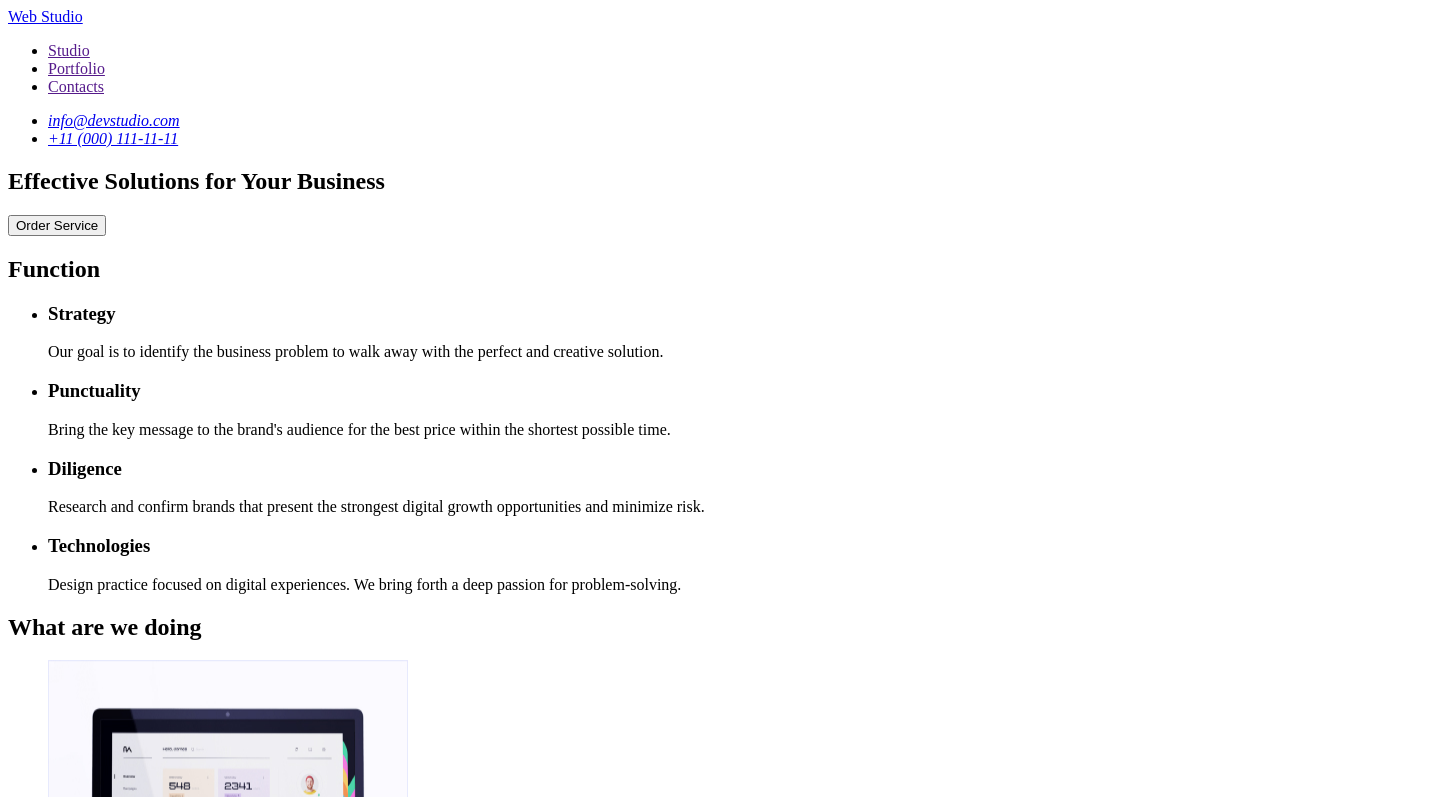
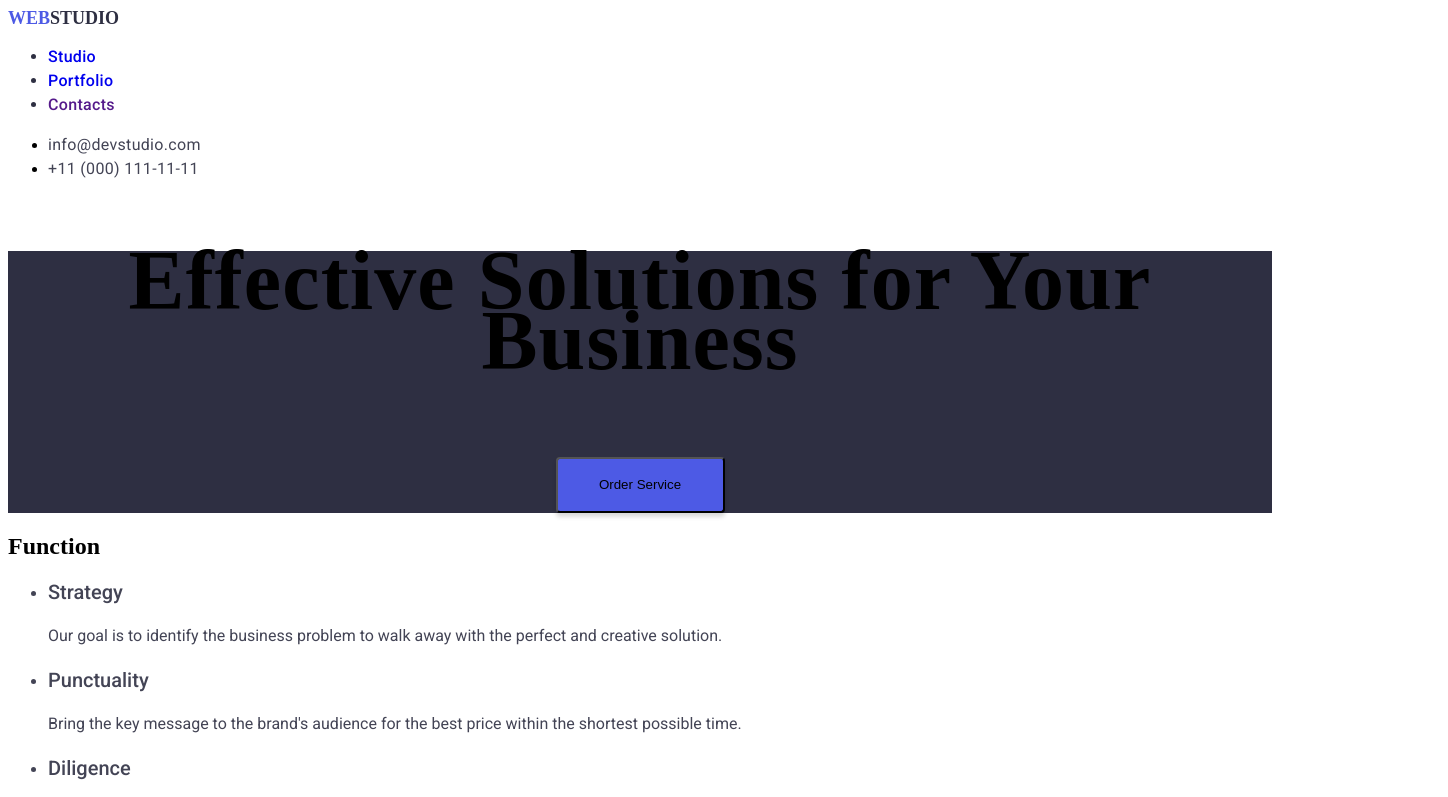
Before and after one commit to Babur1992/goit-markup-hw-02., a plain HTML site: page index.html in a window 1280 px wide. Shown: the top 797 px of the page, 1448 px wide, since content can reach past the window. Drawn offline with Linux system fonts and the light colour scheme.

Commit message:
Моя дз2

```diff
--- /dev/null
+++ b/css/style.css
@@ -0,0 +1,152 @@
+
+a{
+    text-decoration: none;
+}
+/* Logo */
+.logo{
+    font-family: 'Raleway';
+font-style: normal;
+font-weight: 800;
+font-size: 18px;
+line-height: 24px;
+color: #4D5AE5;
+}
+/* Logo Dark */
+.logo-dark{
+    color: #2E2F42;
+}
+/* Menu list */
+.menu-list{
+font-family: 'Roboto';
+font-style: normal;
+font-weight: 500;
+font-size: 16px;
+line-height: 24px;
+color: #2E2F42;
+letter-spacing: 0.02em;
+}
+/* Contacts */
+.contacts{
+font-family: 'Roboto';
+font-style: normal;
+font-weight: 400;
+font-size: 16px;
+line-height: 24px;
+letter-spacing: 0.02em;
+color: #434455;
+}
+/* Gero */
+.gero{
+font-weight: 700;
+font-size: 56px;
+line-height: 60px;
+text-align: center;
+letter-spacing: 0.02em;
+background-color:#2E2F42;
+
+}
+/* Button */
+.btn{
+width: 169px;
+height: 56px;
+left: 636px;
+top: 428px;
+background: #4D5AE5;
+box-shadow: 0px 4px 4px rgba(0, 0, 0, 0.15);
+border-radius: 4px;
+}
+/* functiion-2 */
+.function-title{
+font-family: 'Roboto';
+font-style: normal;
+font-weight: 500;
+font-size: 20px;
+line-height: 24px;
+}
+/* function-text */
+.function-text{
+font-family: 'Roboto';
+font-style: normal;
+font-weight: 400;
+font-size: 16px;
+line-height: 24px;
+}
+.function-list-list{
+    font-family: 'Roboto';
+font-style: normal;
+font-weight: 400;
+font-size: 16px;
+line-height: 24px;
+color: #434455;
+}
+/*  We doing */
+.we-doing2{
+font-family: 'Roboto';
+font-style: normal;
+font-weight: 700;
+font-size: 36px;
+line-height: 40px;
+color: #2E2F42;
+}
+/* our team */
+.our-team{
+font-family: 'Roboto';
+font-style: normal;
+font-weight: 700;
+font-size: 36px;
+line-height: 40px;
+color: #2E2F42;
+}
+/* img-name */
+.img-name{
+font-family: 'Roboto';
+font-style: normal;
+font-weight: 500;
+font-size: 20px;
+line-height: 24px;
+color: #2E2F42;
+}
+/* img-work */
+.img-work{
+    font-family: 'Roboto';
+font-style: normal;
+font-weight: 400;
+font-size: 16px;
+line-height: 24px;
+color: #434455;
+}
+/* footer */
+.logo{
+font-family: 'Raleway';
+font-style: normal;
+font-weight: 800;
+font-size: 18px;
+line-height: 21px;
+color: #4D5AE5;
+}
+.logo-light{
+font-family: 'Raleway';
+font-style: normal;
+font-weight: 800;
+font-size: 18px;
+line-height: 21px;
+color: #F4F4FD;
+position: absolute;
+}
+/* footer-text */
+.footer-text{
+font-family: 'Roboto';
+font-style: normal;
+font-weight: 400;
+font-size: 16px;
+line-height: 24px;
+color: #E7E9FC;
+}
+.footer{
+
+width: 1440px;
+height: 310px;
+left: 0px;
+top: 2280px;
+background: #2E2F42;
+}
--- a/index.html
+++ b/index.html
@@ -5,66 +5,70 @@
     <meta http-equiv="X-UA-Compatible" content="IE=edge" />
     <meta name="viewport" content="width=device-width, initial-scale=1.0" />
     <title>Document</title>
+    <link rel="preconnect" href="https://fonts.googleapis.com">
+    <link rel="preconnect" href="https://fonts.gstatic.com" crossorigin>
+    <link href="https://fonts.googleapis.com/css2?family=Roboto:wght@400;500;700&display=swap" rel="stylesheet">
+    <link rel="stylesheet" href="./css/style.css">
   </head>
-
   <body>
     <!-- Header section -->
-    <header>
-      <nav>
-        <a href="./index.html">Web Studio</a>
-        <ul>
-          <li>
-            <a href="">Studio</a>
+    <header class="header">
+      <nav class="nav">
+        <a class= "logo" href="./index.html">WEB<span class="logo-dark">STUDIO</span></a>
+        <ul class="menu-list">
+          <li class="menu-list-list">
+            <a href="./index.html">Studio</a>
           </li>
-          <li>
-            <a href="">Portfolio</a>
+          <li class="menu-list-list">
+            <a href="./portfolio.html">Portfolio</a>
           </li>
-          <li>
+          <li class="menu-list-list">
             <a href="">Contacts</a>
           </li>
         </ul>
       </nav>
-      <address>
-        <ul>
-          <li><a href="malito:info@devstudio.com">info@devstudio.com</a></li>
-          <li><a href="tel:+11(000)111-11-11">+11 (000) 111-11-11</a></li>
+      <address class="adress">
+        <ul class="list-contacts">
+          <li><a class="contacts" href="malito:info@devstudio.com">info@devstudio.com</a></li>
+          <li><a class="contacts" href="tel:+11(000)111-11-11">+11 (000) 111-11-11</a></li>
         </ul>
       </address>
     </header>
-    <main>
+    <main class="main">
       <!-- Hero section -->
-      <section>
-        <h1>Effective Solutions for Your Business</h1>
-        <button type="button">Order Service</button>
+      <section class="gero">
+        <h1 class="gero-text">Effective Solutions
+          for Your Business</h1>
+        <button class="btn" type="button">Order Service</button>
       </section>
       <!-- Section One -->
-      <section>
-        <h2>Function</h2>
-        <ul>
-          <li>
-            <h3>Strategy</h3>
-            <p>
+      <section class="function-group">
+        <h2 class="function-2">Function</h2>
+        <ul class="function-list">
+          <li class="function-list-list">
+            <h3 class="function-title">Strategy</h3>
+            <p class="function-text">
               Our goal is to identify the business problem to walk away with the
               perfect and creative solution.
             </p>
           </li>
-          <li>
-            <h3>Punctuality</h3>
-            <p>
+          <li class="function-list-list">
+            <h3 class="function-title">Punctuality</h3>
+            <p class="function-text">
               Bring the key message to the brand's audience for the best price
               within the shortest possible time.
             </p>
           </li>
-          <li>
-            <h3>Diligence</h3>
-            <p>
+          <li class="function-list-list">
+            <h3 class="function-title">Diligence</h3>
+            <p class="function-text">
               Research and confirm brands that present the strongest digital
               growth opportunities and minimize risk.
             </p>
           </li>
-          <li>
-            <h3>Technologies</h3>
-            <p>
+          <li class="function-list-list">
+            <h3 class="function-title">Technologies</h3>
+            <p class="function-text">
               Design practice focused on digital experiences. We bring forth a
               deep passion for problem-solving.
             </p>
@@ -72,10 +76,10 @@
         </ul>
       </section>
       <!-- Section Doing -->
-      <section>
-        <h2>What are we doing</h2>
-        <ul>
-          <li>
+      <section class="we-doing">
+        <h2 class="we-doing2">What are we doing</h2>
+        <ul class="doing-list">
+          <li class="doiing-img">
             <img
               src="./images/img1.jpg"
               alt="monitor"
@@ -83,7 +87,7 @@
               height="360"
             />
           </li>
-          <li>
+          <li class="doiing-img">
             <img
               src="./images/img2.jpg"
               alt="img tel"
@@ -91,63 +95,64 @@
               height="300"
             />
           </li>
-          <li>
+          <li class="doiing-img">
             <img src="./images/img3.jpg" alt="tel" width="360" height="300" />
           </li>
         </ul>
       </section>
       <!-- Section team -->
       <section>
-        <h2>Our Team</h2>
-        <ul>
-          <li>
+        <h2 class="our-team">Our Team</h2>
+        <ul class="our-team-list">
+          <li class="pur-tem-img">
             <img
               src="./images/img4.jpg"
               alt="our disigner"
               width="264"
               height="260"
             />
-            <h3>Mark Guerrero</h3>
-            <p>Product Designer</p>
+            <h3 class="img-name">Mark Guerrero</h3>
+            <p class="img-work">Product Designer</p>
           </li>
-          <li>
+          <li class="pur-tem-img">
             <img
               src="./images/img5jpg.jpg"
               alt="our developer"
               width="264"
               height="260"
             />
-            <h3>Tom Ford</h3>
-            <p>Frontend Developer</p>
+            <h3 class="img-name">Tom Ford</h3>
+            <p class="img-work">Frontend Developer</p>
           </li>
-          <li>
+          <li class="pur-tem-img">
             <img
               src="./images/img6.jpg"
               alt="our marketing"
               width="264"
               height="260"
             />
-            <h3>Camila Garcia</h3>
-            <p>Marketing</p>
+            <h3 class="img-name">Camila Garcia</h3>
+            <p class="img-work">Marketing</p>
           </li>
-          <li>
+          <li class="pur-tem-img">
             <img
               src="./images/img7.jpg"
               alt="our ui disigner"
               width="264"
               height="260"
             />
-            <h3>Daniel Wilson</h3>
-            <p>UI Designer</p>
+            <h3 class="img-name">Daniel Wilson</h3>
+            <p class="img-work">UI Designer</p>
           </li>
         </ul>
       </section>
     </main>
     <!-- Footer -->
-    <footer>
-      <a href="./index.html">Web Studio </a>
-      <p>
-        Increase the flow of customers and sales for your business with digital
+    <footer class="footer">
+      <a class="logo" href="./index.html">Web<span class="logo-light">Studio</span></a>
+      <p class="footer-text">
+        Increase the flow of customers and
+        sales for your business with digital
         marketing & growth solutions.
       </p>
     </footer>
```
